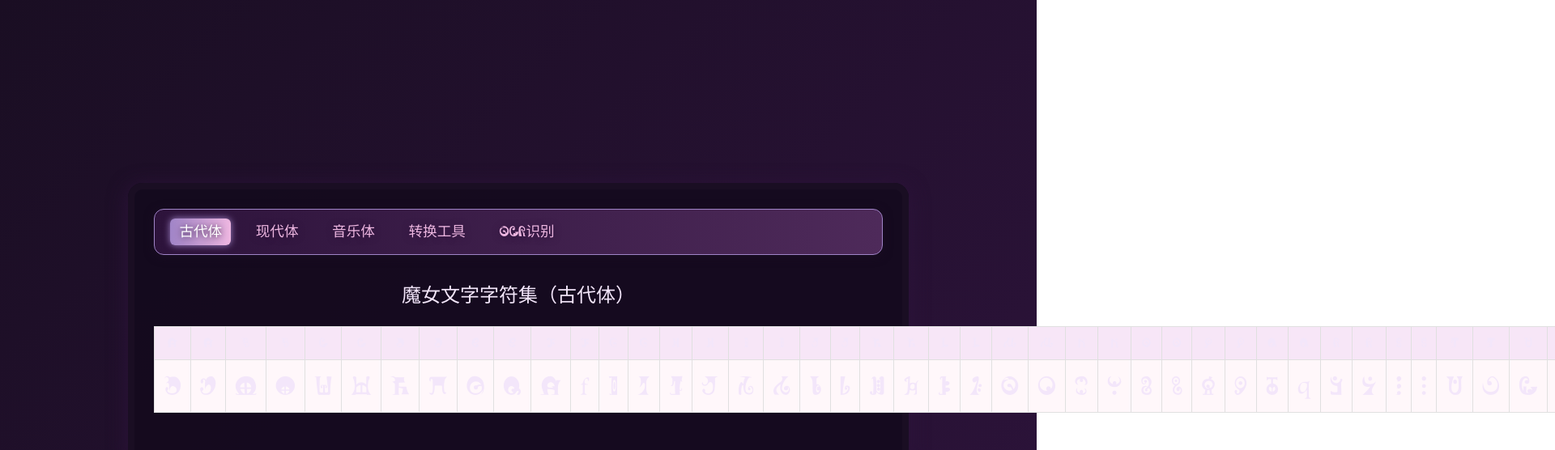
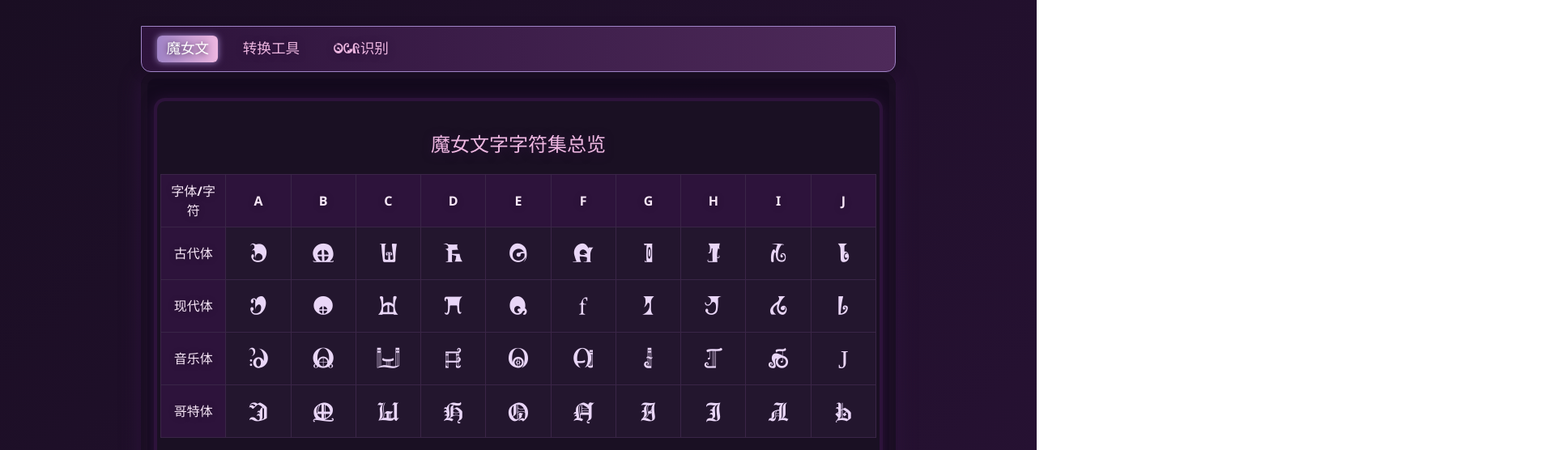
Before and after one commit to BlackCoder0/Madoka-Runes, a Vue app: page / in a window 1280 px wide. Shown: the top 556 px of the page at 81% size, 1920 px wide, since content can reach past the window. Built offline with nearby package versions, Linux system fonts and the light colour scheme.

Commit message:
字体理清逻辑

```diff
--- a/src/App.vue
+++ b/src/App.vue
@@ -1,13 +1,13 @@
 <template>
-  <div class="container">
+  <div class="app-layout">
     <nav class="main-nav">
-      <router-link to="/">古代体</router-link>
-      <router-link to="/modern">现代体</router-link>
-      <router-link to="/musical">音乐体</router-link>
+      <router-link to="/">魔女文</router-link>
       <router-link to="/convert">转换工具</router-link>
       <router-link to="/ocr">OCR识别</router-link>
     </nav>
-    <router-view />
+    <div class="main-content">
+      <router-view />
+    </div>
   </div>
 </template>
 
@@ -42,23 +42,23 @@ export default {
   font-family: 'nkf11_magicum_texturae';
   src: url('/ttf/nkf11_magicum_texturae.ttf');
 }
-.container {
-  max-width: 900px;
-  margin: 0 auto;
-  padding: 2rem;
-  background: rgba(20, 10, 30, 0.92);
-  border-radius: 18px;
-  box-shadow: 0 4px 24px #2d133b, 0 0 0 8px #1a0e23 inset;
+.app-layout {
+  min-height: 100vh;
+  display: flex;
+  flex-direction: column;
+  background: linear-gradient(135deg, #1a0e23 0%, #2d133b 100%);
 }
 .main-nav {
   display: flex;
   gap: 1.2rem;
-  margin-bottom: 2rem;
   background: linear-gradient(90deg, #2d133b 0%, #4e2a5a 100%);
-  border-radius: 12px;
+  border-radius: 0 0 12px 12px;
   padding: 0.7rem 1.2rem;
   box-shadow: 0 2px 12px #1a0e23;
   border: 1.5px solid #a084c7;
+  position: sticky;
+  top: 0;
+  z-index: 10;
 }
 .main-nav a {
   color: #eeb7e1;
@@ -76,6 +76,20 @@ export default {
   border-radius: 6px;
   box-shadow: 0 0 8px #a084c7;
 }
+.main-content {
+  flex: 1 1 auto;
+  display: flex;
+  flex-direction: column;
+  justify-content: flex-start;
+  align-items: stretch;
+  max-width: 900px;
+  width: 100%;
+  margin: 0 auto;
+  padding: 2rem 1rem 2rem 1rem;
+  background: rgba(20, 10, 30, 0.92);
+  border-radius: 18px;
+  box-shadow: 0 4px 24px #2d133b, 0 0 0 8px #1a0e23 inset;
+}
 body {
   background: linear-gradient(135deg, #1a0e23 0%, #2d133b 100%);
   font-family: 'MadokaLetters', 'MadokaMusical', 'MadokaRunes', 'nkf10_magicum_comicum_crassum', 'nkf11_magicum_texturae', Arial, sans-serif;
@@ -83,4 +97,25 @@ body {
   padding: 0;
   color: #f3e6fa;
 }
+@media (max-width: 900px) {
+  .main-content {
+    padding: 1rem 0.2rem 1rem 0.2rem;
+    max-width: 100vw;
+  }
+  .main-nav {
+    font-size: 0.95rem;
+    padding: 0.5rem 0.5rem;
+  }
+}
+@media (max-width: 600px) {
+  .main-content {
+    padding: 0.2rem 0.05rem 0.5rem 0.05rem;
+    border-radius: 0;
+  }
+  .main-nav {
+    font-size: 0.8rem;
+    padding: 0.3rem 0.2rem;
+    border-radius: 0 0 8px 8px;
+  }
+}
 </style>
--- /dev/null
+++ b/src/components/WitchFontAllTable.vue
@@ -0,0 +1,200 @@
+<template>
+  <div class="witch-font-all-table-container">
+    <div class="witch-font-all-table">
+      <h2>魔女文字字符集总览</h2>
+      <div class="table-sections">
+        <div v-for="(section, sectionIndex) in fontMap[0].sections" :key="sectionIndex">
+          <table class="wikitable">
+            <thead>
+              <tr>
+                <th rowspan="2">字体/字符</th>
+                <th v-for="char in section.header" :key="char">{{ char }}</th>
+              </tr>
+            </thead>
+            <tbody>
+              <tr v-for="font in fontMap" :key="font.key">
+                <th>{{ font.label }}</th>
+                <td v-for="(char, charIdx) in section.header" :key="char" :style="getCellStyle(font, char, section.characters)">
+                  {{ getCellDisplay(font, char, section.characters) }}
+                </td>
+              </tr>
+            </tbody>
+          </table>
+        </div>
+      </div>
+    </div>
+  </div>
+</template>
+
+<script>
+const fontMap = [
+  {
+    label: '古代体',
+    font: 'MadokaRunes',
+    key: 'ancient',
+    sections: [
+      { header: ['A','B','C','D','E','F','G','H','I','J'], characters: 'ABCDEFGHIJ' },
+      { header: ['K','L','M','N','O','P','Q','R','S','T'], characters: 'KLMNOPQRST' },
+      { header: ['U','V','W','X','Y','Z','Ä','Ö','Ü','ß'], characters: 'UVWXYZÄÖÜß' },
+      { header: ['0','1','2','3','4','5','6','7','8','9'], characters: '0123456789' }
+    ]
+  },
+  {
+    label: '现代体',
+    font: 'MadokaRunes',
+    key: 'modern',
+    sections: [
+      { header: ['A','B','C','D','E','F','G','H','I','J'], characters: 'ABCDEFGHIJ' },
+      { header: ['K','L','M','N','O','P','Q','R','S','T'], characters: 'KLMNOPQRST' },
+      { header: ['U','V','W','X','Y','Z','Ä','Ö','Ü','ß'], characters: 'U/////ÄÖÜß' },
+      { header: ['0','1','2','3','4','5','6','7','8','9'], characters: '0123456789' }
+    ]
+  },
+  {
+    label: '音乐体',
+    font: 'MadokaMusical',
+    key: 'musical',
+    sections: [
+      { header: ['A','B','C','D','E','F','G','H','I','J'], characters: 'ABCDEFGHIJ' },
+      { header: ['K','L','M','N','O','P','/','R','S','T'], characters: 'ABCDEFGHIKLMNOPRST' },
+      { header: ['U','V','W','X','Y','Z','Ä','Ö','Ü','ß'], characters: 'UV/YZ/////' },
+      { header: ['0','1','2','3','4','5','6','7','8','9'], characters: '//////////' }
+    ]
+  },
+  {
+    label: '哥特体',
+    font: 'nkf11_magicum_texturae',
+    key: 'GETE',
+    sections: [
+      { header: ['A','B','C','D','E','F','G','H','I','J'], characters: 'ABCDEFGHIJ' },
+      { header: ['K','L','M','N','O','P','Q','R','S','T'], characters: 'KLMNOPQRST' },
+      { header: ['U','V','W','X','Y','Z','Ä','Ö','Ü','ß'], characters: 'UVWYZÄÖÜß' },
+      { header: ['0','1','2','3','4','5','6','7','8','9'], characters: '0123456789' }
+    ]
+  }
+];
+
+export default {
+  name: 'WitchFontAllTable',
+  data() {
+    return {
+      fontMap
+    };
+  },
+  methods: {
+    getCellDisplay(font, char, characters) {
+      // 只要该字符在当前字体的支持范围内才显示，否则严格显示为“/”
+      if (!characters.includes(char.toUpperCase()) && !characters.includes(char)) {
+        return '/';
+      }
+      if (font.key === 'modern') {
+        return char.toLowerCase();
+      } else if (font.key === 'ancient') {
+        return char.toUpperCase();
+      }
+      return char;
+    },
+    getCellStyle(font, char, characters) {
+      return {
+        fontFamily: font.font,
+        fontSize: '2rem'
+      };
+    }
+  }
+};
+</script>
+
+<style scoped>
+.witch-font-all-table-container {
+  width: 100%;
+}
+.table-sections {
+  display: flex;
+  flex-direction: column;
+  gap: 1rem; /* Add space between table sections */
+}
+.witch-font-all-table {
+  margin-bottom: 2rem;
+  background: #1a1023;
+  border-radius: 14px;
+  box-shadow: 0 2px 16px #2d133b, 0 0 0 4px #2d133b inset;
+  padding: 1.2rem 0.5rem 1.5rem 0.5rem;
+  min-width: 0;
+  max-width: 100vw;
+}
+.wikitable {
+  border-collapse: collapse;
+  width: 100%;
+  background: #23162e;
+  font-size: 1rem;
+  color: #e9d6f7;
+  table-layout: fixed; /* Fixed layout for better column control */
+  width: 100%;
+}
+th, td {
+  border: 1px solid #3a2547;
+  padding: 0.5rem 0.5rem;
+  text-align: center;
+  word-break: break-all;
+  overflow-wrap: break-word;
+}
+th {
+  background: #2d133b;
+  color: #f7e6f7;
+  font-family: 'Segoe UI', 'Arial', sans-serif !important;
+  font-weight: bold;
+  text-shadow: 0 1px 8px #00000044;
+  min-width: 2.5rem;
+}
+tbody th {
+  background: #2d133b;
+  color: #f7e6f7;
+  font-family: 'Segoe UI', 'Arial', sans-serif !important;
+  font-weight: bold;
+  text-shadow: 0 1px 8px #00000044;
+  min-width: 2.5rem;
+}
+tbody td {
+  background: #23162e;
+  color: #e9d6f7;
+  transition: background 0.2s;
+  font-size: 2rem;
+}
+tbody tr:hover td {
+  background: #3a2547;
+}
+h2 {
+  color: #eeb7e1;
+  text-shadow: 0 2px 12px #2d133b;
+  font-family: 'Segoe UI', 'Arial', sans-serif;
+  margin-bottom: 1.2rem;
+}
+@media (max-width: 900px) {
+  .wikitable {
+    font-size: 0.85rem;
+  }
+  th, td {
+    padding: 0.3rem 0.2rem;
+  }
+  .witch-font-all-table {
+    padding: 0.5rem 0.1rem 1rem 0.1rem;
+  }
+  tbody td {
+    font-size: 1.3rem !important;
+  }
+}
+@media (max-width: 600px) {
+  .wikitable {
+    font-size: 0.65rem;
+  }
+  th, td {
+    padding: 0.15rem 0.1rem;
+  }
+  .witch-font-all-table {
+    padding: 0.2rem 0.05rem 0.5rem 0.05rem;
+  }
+  tbody td {
+    font-size: 0.85rem !important;
+  }
+}
+</style>
--- a/src/components/WitchFontConverter.vue
+++ b/src/components/WitchFontConverter.vue
@@ -4,13 +4,21 @@
     <div class="input-area">
       <label>选择字体：</label>
       <select v-model="selectedFont">
-        <option v-for="font in fonts" :key="font.cssName" :value="font.cssName">{{ font.name }}</option>
+        <option v-for="font in fonts" :key="font.cssName + font.name" :value="font">
+          {{ font.name }}
+        </option>
       </select>
       <textarea v-model="inputText" placeholder="请输入英文/数字/德语文字" rows="3"></textarea>
       <button @click="downloadImage">下载截图</button>
     </div>
     <div class="output-area" ref="outputArea">
-      <span :style="{fontFamily: selectedFont, fontSize: '2.2rem', background: 'transparent', color: 'black' }">{{ inputText }}</span>
+      <span :style="{fontFamily: selectedFont.cssName, fontSize: '2.2rem', background: 'transparent', color: 'black' }" :key="selectedFont.cssName">
+        {{
+          selectedFont.name === '古代体' ? inputText.toUpperCase() :
+          selectedFont.name === '现代体' ? inputText.toLowerCase() :
+          inputText
+        }}
+      </span>
     </div>
   </div>
 </template>
@@ -22,14 +30,14 @@ export default {
   data() {
     return {
       inputText: '',
-      selectedFont: 'MadokaRunes',
+      selectedFont: { name: '古代体', cssName: 'MadokaRunes' },
       fonts: [
-        { name: 'MadokaLetters', cssName: 'MadokaLetters' },
-        { name: 'MadokaMusical', cssName: 'MadokaMusical' },
-        { name: 'MadokaRunes', cssName: 'MadokaRunes' },
-        { name: 'MadokaRunes-2.0', cssName: 'MadokaRunes-2.0' },
-        { name: 'nkf10_magicum_comicum_crassum', cssName: 'nkf10_magicum_comicum_crassum' },
-        { name: 'nkf11_magicum_texturae', cssName: 'nkf11_magicum_texturae' }
+        { name: '古代体', cssName: 'MadokaRunes' },
+        { name: '现代体', cssName: 'MadokaRunes' },
+        { name: '音乐体', cssName: 'MadokaMusical' },
+        { name: '哥特体', cssName: 'nkf11_magicum_texturae' },
+        { name: '魔女文风格', cssName: 'MadokaLetters' },
+        { name: '圆体', cssName: 'nkf10_magicum_comicum_crassum' },
       ]
     }
   },
--- a/src/components/WitchFontTable.vue
+++ /dev/null
@@ -1,53 +0,0 @@
-<template>
-  <div class="witch-font-table">
-    <h2>{{ title }}</h2>
-    <table>
-      <thead>
-        <tr>
-          <th v-for="char in header" :key="char">{{ char }}</th>
-        </tr>
-      </thead>
-      <tbody>
-        <tr>
-          <td v-for="char in header" :key="char" :style="{fontFamily: fontFamily, fontSize: '2rem'}">{{ char }}</td>
-        </tr>
-      </tbody>
-    </table>
-  </div>
-</template>
-
-<script>
-export default {
-  name: 'WitchFontTable',
-  props: {
-    title: { type: String, required: true },
-    fontFamily: { type: String, required: true }
-  },
-  data() {
-    return {
-      header: [
-        'A','a','B','b','C','c','D','d','E','e','F','f','G','g','H','h','I','i','J','j','K','k','L','l','M','m','N','n','O','o','P','p','Q','q','R','r','S','s','T','t','U','u','V','v','W','w','X','x','Y','y','Z','z','0','1','2','3','4','5','6','7','8','9','Ä','ä','Ö','ö','Ü','ü','ẞ','ß'
-      ]
-    }
-  }
-}
-</script>
-
-<style scoped>
-.witch-font-table {
-  margin-bottom: 2rem;
-}
-table {
-  border-collapse: collapse;
-  width: 100%;
-  background: #fff7fa;
-}
-th, td {
-  border: 1px solid #e0e0e0;
-  padding: 0.5rem 0.7rem;
-  text-align: center;
-}
-th {
-  background: #f7e6f7;
-}
-</style>
--- a/src/router/index.js
+++ b/src/router/index.js
@@ -1,26 +1,13 @@
 import { createRouter, createWebHistory } from 'vue-router';
-import WitchFontTable from '../components/WitchFontTable.vue';
+import WitchFontAllTable from '../components/WitchFontAllTable.vue';
 import WitchFontConverter from '../components/WitchFontConverter.vue';
 import WitchFontOCR from '../components/WitchFontOCR.vue';
 
 const routes = [
   {
     path: '/',
-    name: 'FontTable',
-    component: WitchFontTable,
-    props: { title: '魔女文字字符集（古代体）', fontFamily: 'MadokaRunes' }
-  },
-  {
-    path: '/modern',
-    name: 'FontTableModern',
-    component: WitchFontTable,
-    props: { title: '魔女文字字符集（现代体）', fontFamily: 'MadokaRunes-2.0' }
-  },
-  {
-    path: '/musical',
-    name: 'FontTableMusical',
-    component: WitchFontTable,
-    props: { title: '魔女文字字符集（音乐体）', fontFamily: 'MadokaMusical' }
+    name: 'FontAllTable',
+    component: WitchFontAllTable
   },
   {
     path: '/convert',
```
